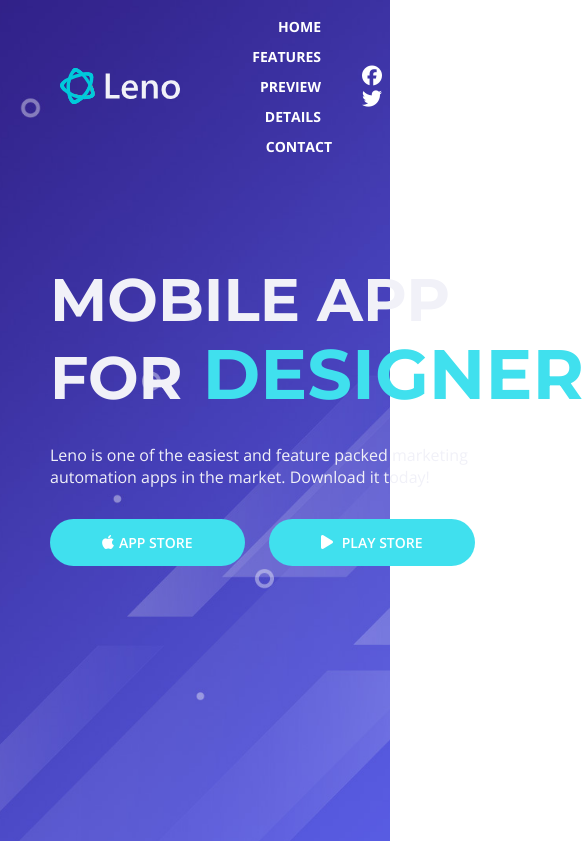
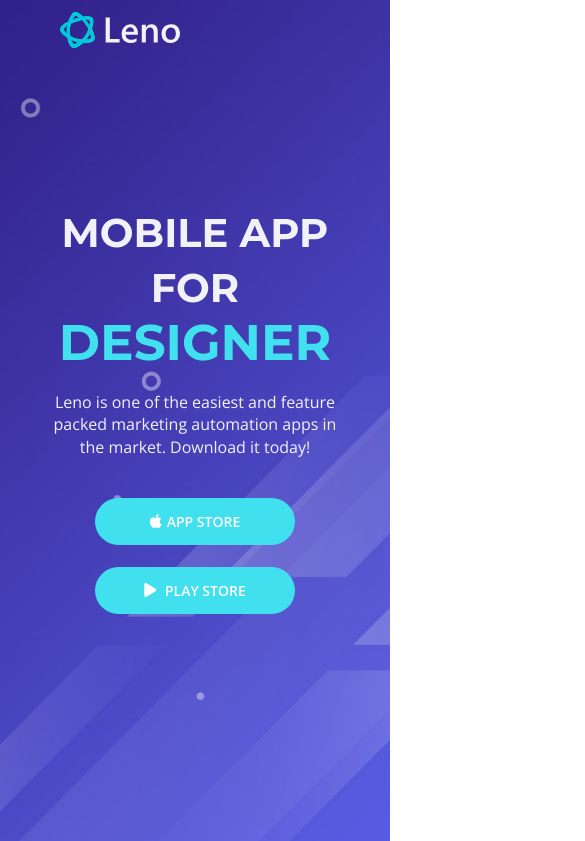
Before and after one commit to Alaa4eg-h/leno-landing-page, a plain HTML site: page index.html in a window 390 px wide. Shown: the top 841 px of the page, 585 px wide, since content can reach past the window. Drawn offline with nearby package versions, Linux system fonts and the light colour scheme.

Commit message:
Start Responsive in header section

```diff
--- a/css/style.css
+++ b/css/style.css
@@ -81,9 +81,12 @@ section {
   line-height: 1.3;
 }
 
-.container {
-  width: 117rem;
-  margin: 0 auto;
+@media screen and(max-width: 1200px) {
+  .container {
+    max-width: 117rem;
+    width: 1170rem;
+    margin: 0 auto;
+  }
 }
 
 .btn {
@@ -91,7 +94,7 @@ section {
   font-weight: 600;
   color: var(--color-white);
   background-color: var(--color-cayan);
-  padding: 1.3rem 5rem;
+  padding: 1.3rem 4rem;
   border: 2px solid transparent;
   outline: none;
   border-radius: 30px;
@@ -164,6 +167,16 @@ section {
   margin-right: 0.8rem;
 }
 
+/* Start Responsive */
+
+@media screen and (max-width: 990px) {
+  .nav__list,
+  .nav-icon {
+    display: none;
+  }
+}
+/* End Responsive */
+
 /* End Header */
 
 /* Start Hero */
@@ -205,9 +218,80 @@ section {
   line-height: 1.4;
 }
 
+.hero__btn {
+  width: 20rem;
+  height: 4.7rem;
+}
 .hero__btn:first-of-type {
   margin-right: 2.2rem;
+  margin-bottom: 2.2rem;
 }
+
+/* Start Responsive */
+@media screen and (max-width: 1120px) {
+  .hero {
+    padding: 16rem 0;
+  }
+  .hero__text {
+    flex: 0 0 65%;
+  }
+  .hero__heading {
+    font-size: 5rem;
+  }
+  .hero__heading span {
+    font-size: 6rem;
+  }
+  .hero__photo {
+    width: 90%;
+  }
+
+  .hero__paragraph {
+    width: 85%;
+  }
+}
+
+@media screen and (max-width: 990px) {
+  .hero__phone {
+    display: none;
+  }
+
+  .hero__content {
+    justify-content: center;
+    align-items: center;
+    text-align: center;
+  }
+
+  .hero__text {
+    flex: 1;
+  }
+
+  .hero__paragraph {
+    width: 60%;
+    margin: 2rem auto 4rem;
+  }
+}
+
+@media screen and (max-width: 768px) {
+  .hero__paragraph {
+    width: 100%;
+  }
+}
+
+@media screen and (max-width: 575px) {
+  .hero__heading {
+    font-size: 4rem;
+  }
+  .hero__heading span {
+    font-size: 5rem;
+  }
+}
+
+@media screen and (max-width: 543px) {
+  .hero__btn:first-of-type {
+    margin-right: 0;
+  }
+}
+/* End Responsive */
 
 /* End Hero */
 
```
